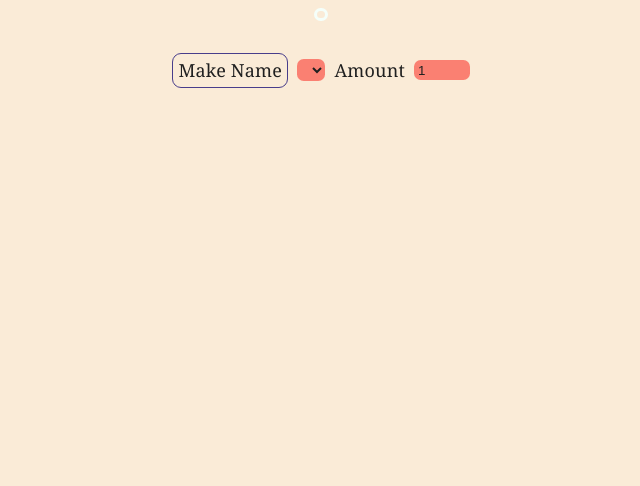
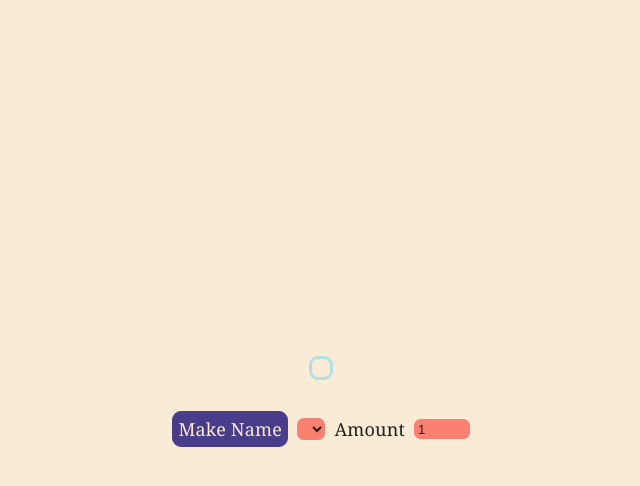
Before and after one commit to Vedomom/Machnage, a website built with Vite: page Frontend/index.html in a window 1280 px wide. Shown: the whole page, without its empty margins (319-959 px from the left). Built offline with nearby package versions, Linux system fonts and the light colour scheme; files whose address does not match are found by name.

Commit message:
style fixes

```diff
--- a/Frontend/src/style.css
+++ b/Frontend/src/style.css
@@ -1,7 +1,8 @@
 :root {
   --text: #202020;
   --bg: antiquewhite;
-  --border: mintcream;
+  --border: powderblue;
+  --accent-text : mintcream;
   --accent: slateblue;
   --accent-bg: salmon;
   --accent-border: darkslateblue;
@@ -21,6 +22,10 @@
   }
 }
 
+html, body{
+  height: 100%;
+}
+
 
 
 #app {
@@ -28,6 +33,7 @@
   align-items: center;
   justify-content: center;
   height: 100%;
+
 }
 
 .VContainer{
@@ -36,14 +42,20 @@
   align-items: center;
   justify-content: center;
   gap: 1em;
+
+
 }
 
 #NameContainer{
   display: flex;
   flex-wrap: wrap;
   align-items: center;
-  gap: 1em;
-  padding: 0.2em 0.2em;
+  justify-content: center;
+  flex-direction: row;
+  max-width: 50%;
+  max-height: min-content;
+  gap: 0.2em;
+  padding: 0.5em 0.5em;
   border-radius: 0.5em;
   border: 0.2em solid var(--border);
 }
@@ -51,14 +63,14 @@
   text-align: center;
 
   background-color: var(--accent-bg);
-  color: var(--border);
+  color: var(--accent-text);
   border-radius: 0.5em;
   padding: 0.5em 1em;
   transition: all 0.3s ease-in-out;
 }
 
 .nameCard:hover{
-  padding: 1em 1.5em;
+  padding: 0.8em 1em;
 }
 
 #options, .HContainer{
@@ -70,18 +82,20 @@
 }
 
 #btn{
-  background: transparent;
+  background: var(--accent-border);
   border-radius: 0.5em;
   border: 0.1em solid var(--accent-border);
   padding: 0.2em 0.3em;
   cursor: pointer;
   user-select: none;
   transition: all 0.3s ease-in-out;
+  color: var(--bg);
 }
 
 #btn:hover{
-  background: var(--accent-border);
-  color: var(--bg);
+  background: var(--border);
+  border-color: var(--border);
+  color: var(--text);
 }
 
 
```
